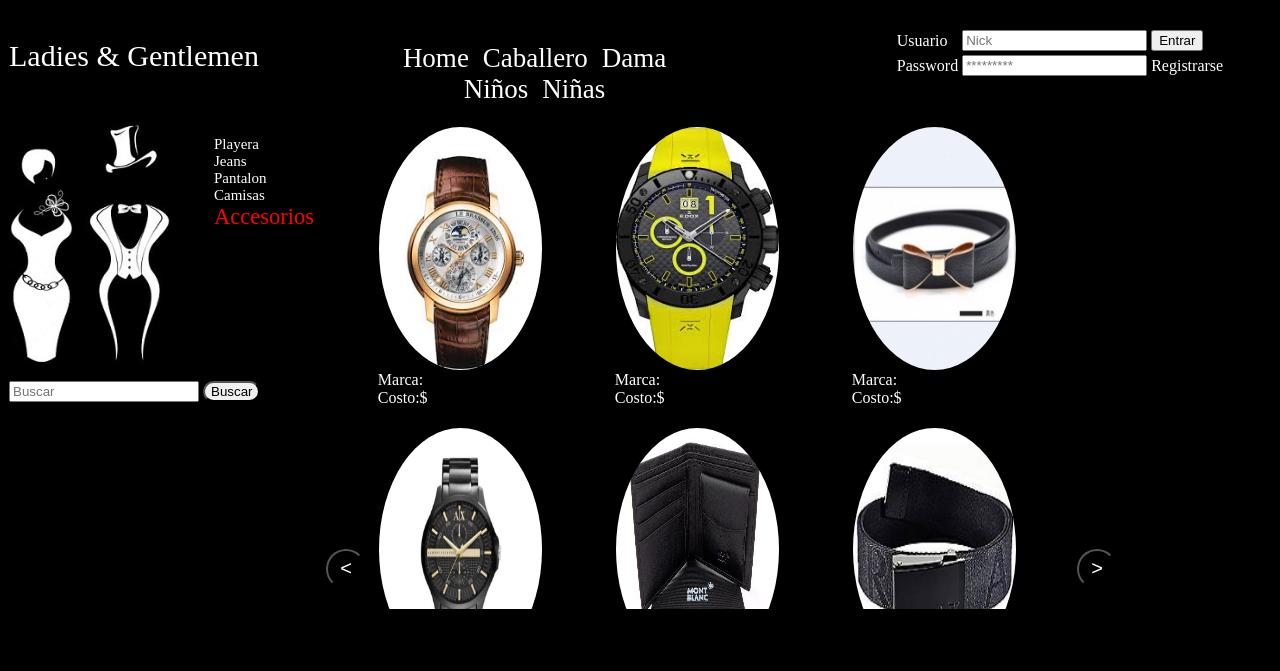
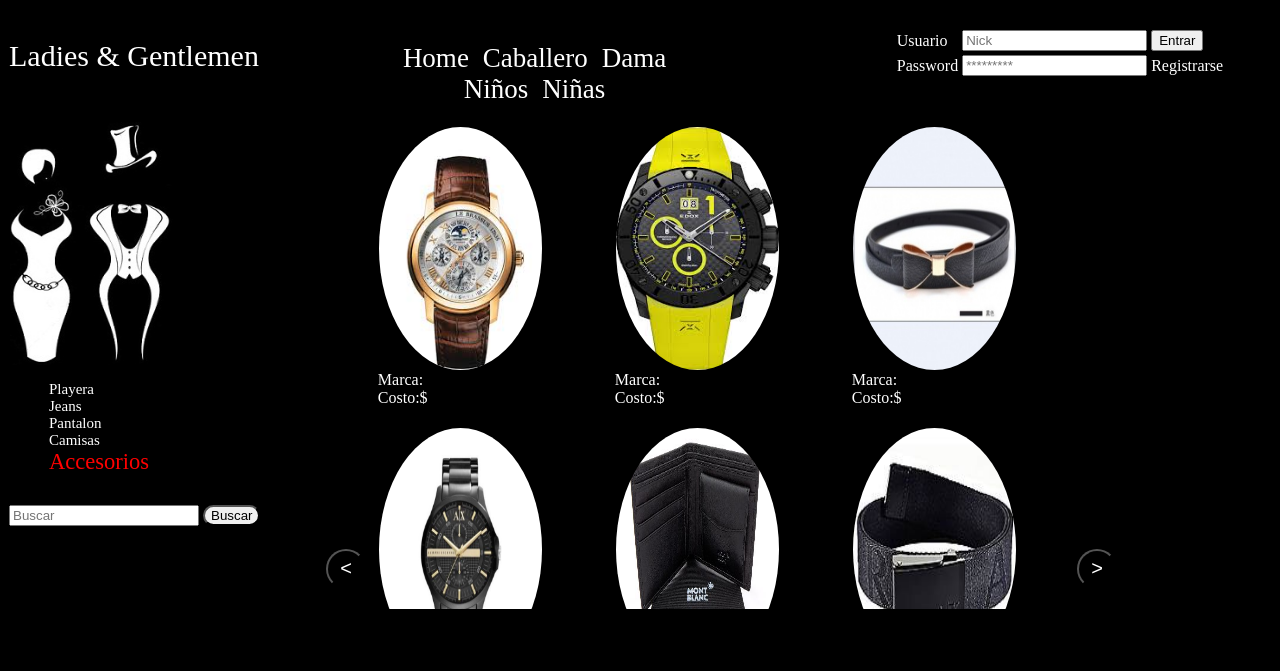
Before and after one commit to JavierArana/Ladies-Getleman, a PHP site: page /Paginas/Caballero/Accesorios.php in a window 1280 px wide. Shown: the top 671 px of the page. Run offline with PHP 8.4, Linux system fonts and the light colour scheme.

Commit message:
reubicacion de la busqueda

```diff
--- a/public_html/Estilos/estilo.css
+++ b/public_html/Estilos/estilo.css
@@ -15,7 +15,7 @@
 aside{
 float: left;
 border: 0px;
-width: 25%;
+width: 23%;
 height: 100%;
 /*background-color: #0000ff;*/
 }
```
